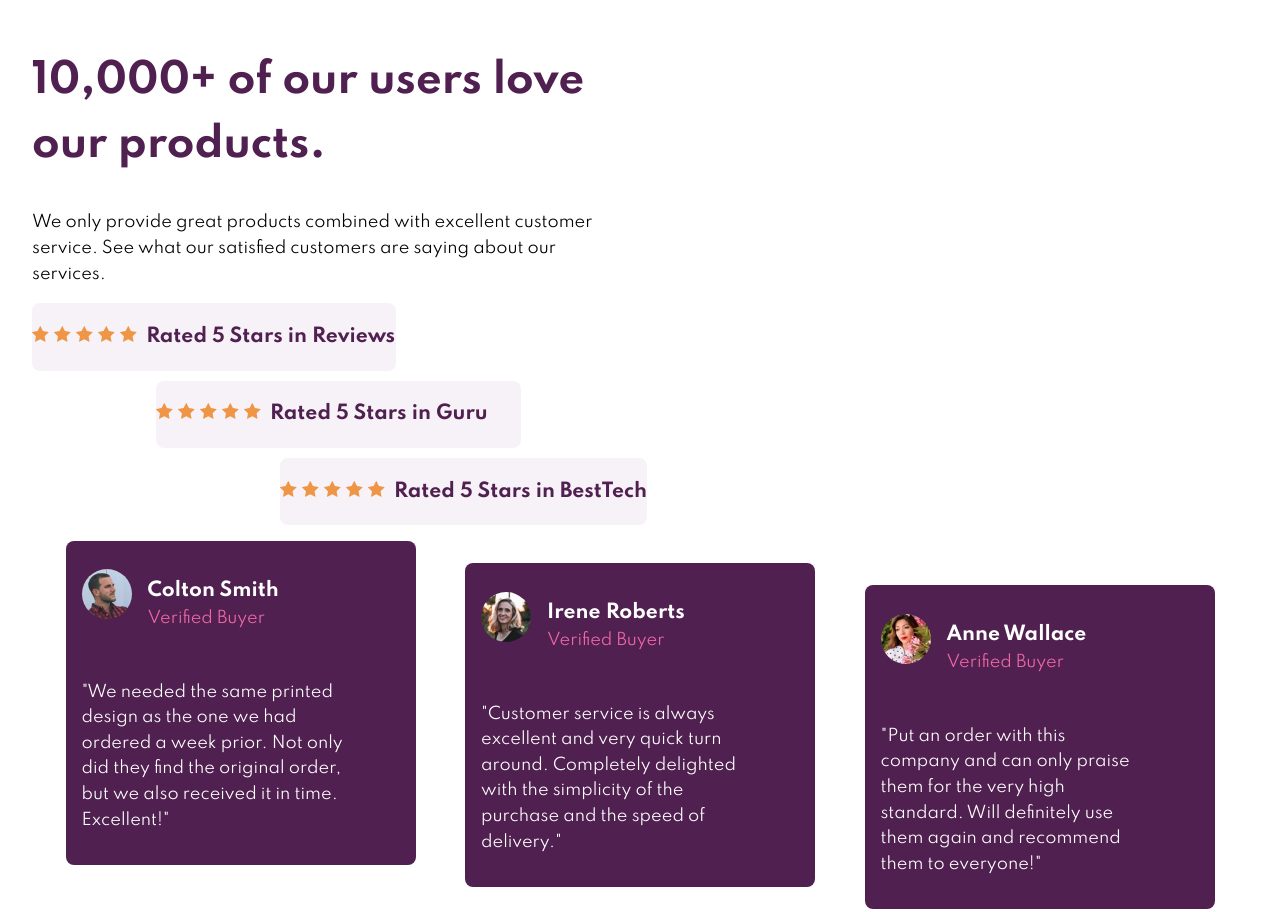
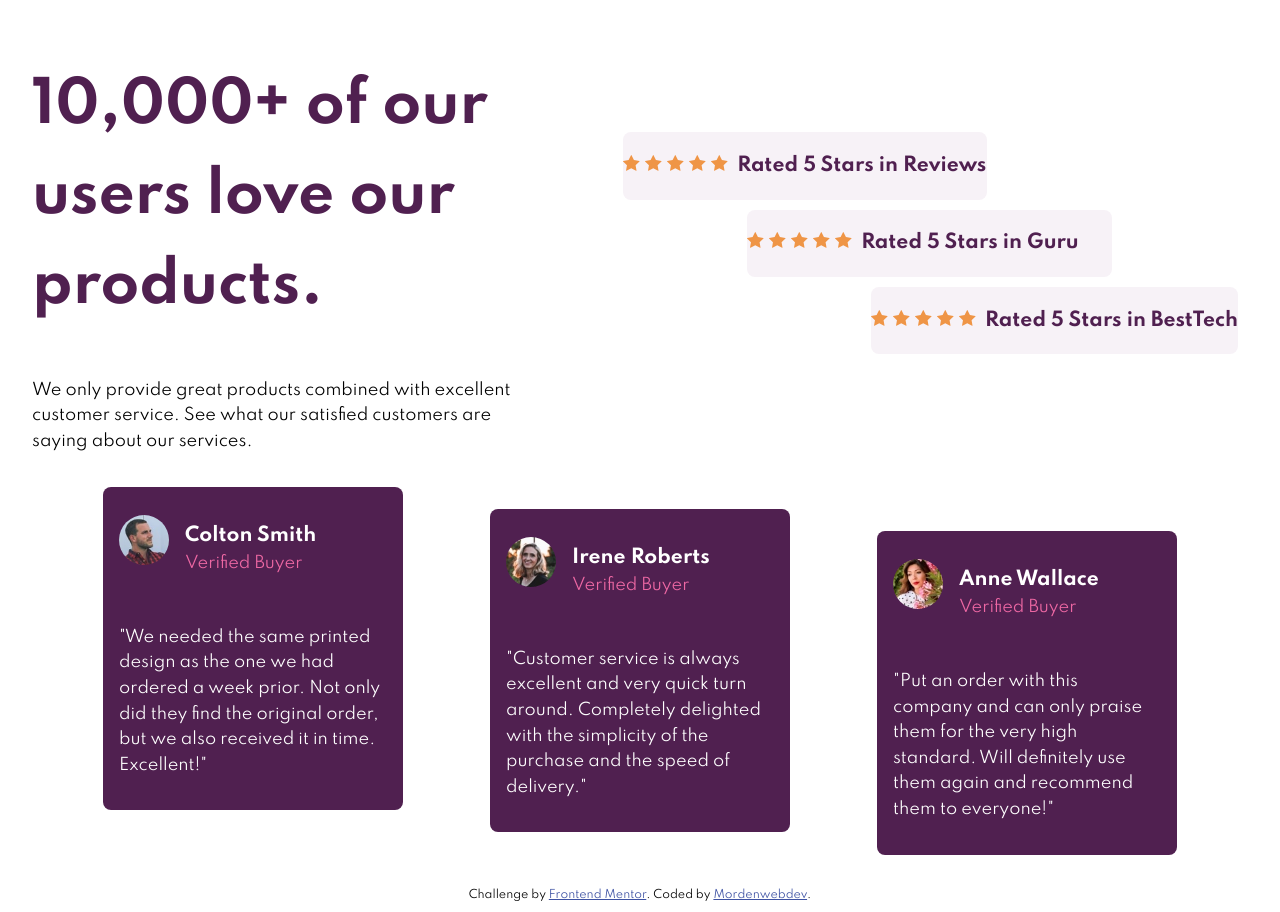
Before and after one commit to MordenWebDev/Social-proof-section, a plain HTML site: page index.html in a window 1280 px wide. Shown: the top 912 px of the page. Drawn offline with Linux system fonts and the light colour scheme.

Commit message:
fixed bug with by using github

```diff
--- a/style.css
+++ b/style.css
@@ -82,7 +82,7 @@
 }
 /* it is the heo heading content box  */
 .content-box{
-max-width: 600px;
+max-width: 500px;
 
 }
 /* it contain card persond and verified */
@@ -92,7 +92,7 @@
 }
 .content-heading{
     color: hsl(300,43%,22%);
-    font-size: 2.5rem;
+    font-size: 3.5rem;
     font-weight: 700;
 
 }
@@ -133,7 +133,7 @@
     display: flex;
     margin: 1rem;
     min-height: 300px;
-    min-width: 350px;
+max-width: 350px;
     flex-direction: column;
     border-radius: .5rem;
 }
```
